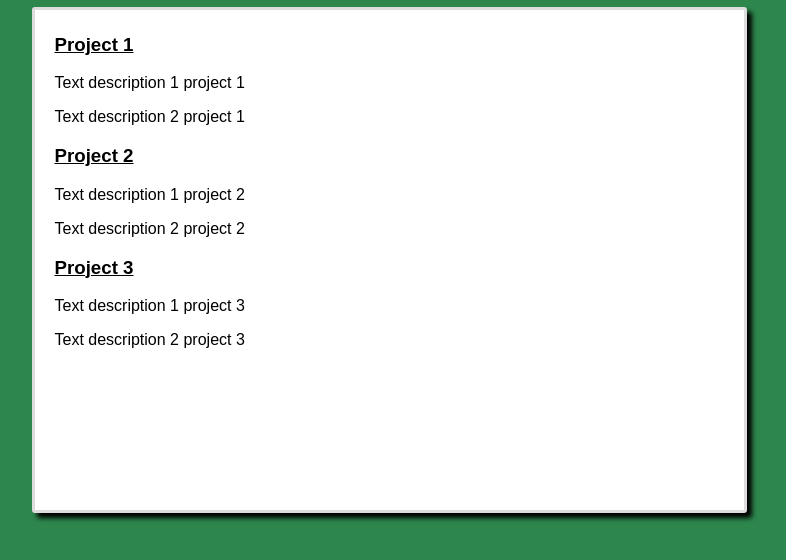
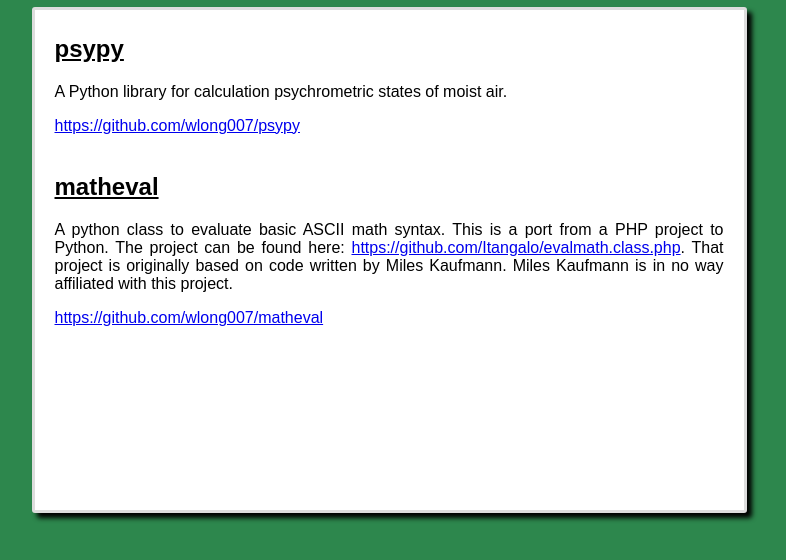
Before and after one commit to longapalooza/longapalooza.github.io, a plain HTML site: page index.html in a window 1280 px wide. Shown: the whole page, without its empty margins (251-1037 px from the left). Drawn offline with Linux system fonts and the light colour scheme.

Commit message:
Updated current content
Updated current content description and links

```diff
--- a/index.html
+++ b/index.html
@@ -3,63 +3,37 @@
     <link rel='stylesheet' href='css/styles.css' type='text/css'>
     <link rel='shortcut icon' href='img/favicon_green.ico' type='image/x-icon' />
     <script src='js/jquery-1.12.0.min.js'></script>
-    <style>
-      div.post{
-        margin: 5px 5px 15px 5px;
-        border: 1px solid #DDDDDD;
-        float: left;
-        width: 180px;
-        border-radius: 3px;
-        padding: 15px 15px 15px 15px;
-      }
-      div.post:hover{
-        border: 1px solid #DDDDDD;
-        position: relative;
-        top: -5px;
-        left: -5px;
-        box-shadow: 5px 5px 5px #DDDDDD;
-        cursor: pointer;
-      }
-      div.post img{
-        width: 100%;
-        height: auto;
-      }
-      div.desc{
-        padding: 15px 15px 5px 15px;
-        text-align: center;
-      }
-    </style>
   </head>
   <body>
     <div id='content'>
       <div id='material'>
-        <h3 style='font-weight: bold; text-decoration: underline;'>
-          Project 1
-        </h3>
+        <h2 style='font-weight: bold; text-decoration: underline;'>
+          psypy
+        </h2>
 				<p>
-          Text description 1 project 1
+          A Python library for calculation psychrometric states of moist air.
         </p>
-        <p>
-          Text description 2 project 1
+        <a href="https://github.com/wlong007/psypy" target="_blank">
+          https://github.com/wlong007/psypy
+        </a>
+				</br>
+				</br>
+				<h2 style='font-weight: bold; text-decoration: underline;'>
+          matheval
+        </h2>
+				<p>
+          A python class to evaluate basic ASCII math syntax. This is a port from
+					a PHP project to Python. The project can be found here:
+					<a href="https://github.com/Itangalo/evalmath.class.php">
+					https://github.com/Itangalo/evalmath.class.php</a>. That project is
+					originally based on code written by Miles Kaufmann. Miles Kaufmann is
+					in no way affiliated with this project.
         </p>
-				<h3 style='font-weight: bold; text-decoration: underline;'>
-          Project 2
-        </h3>
-				<p>
-          Text description 1 project 2
-        </p>
-        <p>
-          Text description 2 project 2
-        </p>
-				<h3 style='font-weight: bold; text-decoration: underline;'>
-          Project 3
-        </h3>
-				<p>
-          Text description 1 project 3
-        </p>
-        <p>
-          Text description 2 project 3
-        </p>
+        <a href="https://github.com/wlong007/matheval"  target="_blank">
+          https://github.com/wlong007/matheval
+        </a>
+				</br>
+				</br>
       </div>
     </div>
   </body>
```
